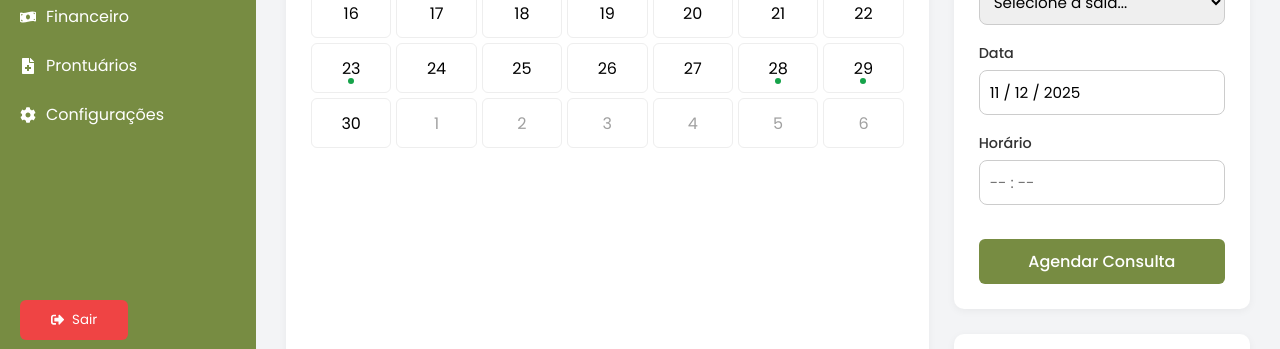
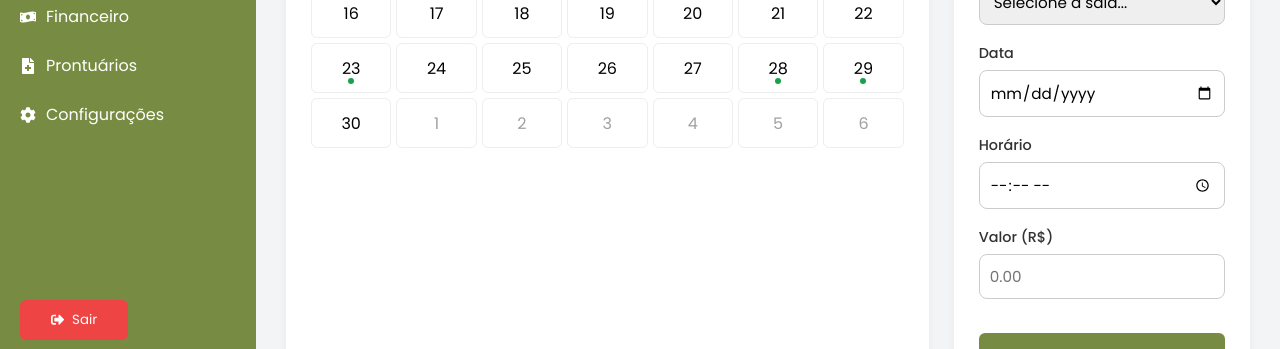
Before and after one commit to pedrovnsr/clinica-acolher, a React (Vite) app: page /agenda in a window 1280 px wide. Shown: the part 440-789 px from the top of the page. Built offline with nearby package versions, Linux system fonts and the light colour scheme; no server answers.

Commit message:
Feat: conexao com o banco de dados para o agendamento de consultas

```diff
--- a/src/components/Sidebar.tsx
+++ b/src/components/Sidebar.tsx
@@ -28,9 +28,9 @@ const Sidebar: React.FC = () => {
         </ul>
       </nav>
 
-      <div className="sidebar-footer">
+      <div className="sidebar-footer" onClick={() => window.location.href = "/"}>
         <button className="logout-btn">
-          <FaSignOutAlt /> <span onClick={() => window.location.href = "/"}>Sair</span>
+          <FaSignOutAlt /> <span>Sair</span>
         </button>
       </div>
     </aside>
--- a/src/controller/api.tsx
+++ b/src/controller/api.tsx
@@ -27,3 +27,27 @@ export function patientGuardianRegistration(payload : object) {
         }
     });
 }
+
+export function fetchPatients() {
+    return axios.get("http://localhost:8080/api/patients", {
+        headers: {
+            Authorization: `Bearer ${localStorage.getItem("token")}`,
+        }
+    });
+}
+
+export function fetchProfessionals() {
+    return axios.get("http://localhost:8080/api/users/get-professionals", {
+        headers: {
+            Authorization: `Bearer ${localStorage.getItem("token")}`,
+        }
+    });
+}
+
+export function createAppointment(payload: object) {
+    return axios.post("http://localhost:8080/api/appointments", payload, {
+        headers: {
+            Authorization: `Bearer ${localStorage.getItem("token")}`,
+        }
+    });
+}
--- a/src/pages/Agenda.tsx
+++ b/src/pages/Agenda.tsx
@@ -1,7 +1,8 @@
-import React, { useState } from 'react';
+import React, { useState, useEffect } from 'react';
 import Sidebar from '../components/Sidebar';
 import NotificationHeader from '../components/NotificationHeader';
 import "../styles/Agenda.css";
+import { fetchProfessionals, fetchPatients, createAppointment } from '../controller/api';
 
 const StatusDot = ({ color }: { color: string }) => (
   <span className="status-dot" style={{ backgroundColor: color }}></span>
@@ -28,6 +29,102 @@ const Agenda = () => {
     { day: 30 }, { day: 1, isFaded: true }, { day: 2, isFaded: true }, { day: 3, isFaded: true }, { day: 4, isFaded: true }, { day: 5, isFaded: true }, { day: 6, isFaded: true },
   ];
 
+  const [professionals, setProfessionals] = useState<Array<{ id: number; name: string }>>([]);
+  const [patients, setPatients] = useState<Array<{ id: number; name: string }>>([]);
+  const [formAppointment, setFormAppointment] = useState({
+    patientId: '',
+    professionalId: '',
+    appointmentDate: '',
+    appointmentTime: '',
+    amount: '',
+  });
+
+  const [isSubmitting, setIsSubmitting] = useState(false);
+
+  useEffect(() => {
+    async function fetchData() {
+      try {
+        const professionalsResponse = await fetchProfessionals();
+        setProfessionals(professionalsResponse.data);
+        const patientsResponse = await fetchPatients();
+        setPatients(patientsResponse.data);
+      } catch (error) {
+        console.error("Erro ao buscar dados:", error);
+      }
+    }
+    fetchData();
+  }, []);
+
+
+  // yyyy-mm-dd → dd-MM-yyyy
+  function formatDateToDDMMYYYY(dateString: string): string {
+    if (!dateString) return '';
+    const [year, month, day] = dateString.split('-');
+    return `${day}-${month}-${year}`;
+  }
+
+  // HH:mm:ss → HH:mm
+  function formatTime(timeString: string): string {
+    if (!timeString) return '';
+    return timeString.slice(0, 5);
+  }
+
+  // Junta data e hora no formato dd-MM-yyyy HH:mm
+  function buildAppointmentDateTime(date: string, time: string): string {
+    const formattedDate = formatDateToDDMMYYYY(date);
+    const formattedTime = formatTime(time);
+    return formattedDate && formattedTime ? `${formattedDate} ${formattedTime}` : '';
+  }
+
+  function handleChange(event: React.ChangeEvent<HTMLInputElement | HTMLSelectElement>) {
+    const { name, value } = event.target;
+    setFormAppointment(prevState => ({
+      ...prevState,
+      [name]: value,
+    }));
+  }
+
+  async function handleSubmit(event: React.FormEvent) {
+    event.preventDefault();
+
+    const appointmentDateTime = buildAppointmentDateTime(
+      formAppointment.appointmentDate,
+      formAppointment.appointmentTime
+    );
+
+    if (!formAppointment.patientId || !formAppointment.professionalId || !appointmentDateTime || !formAppointment.amount) {
+      alert("Preencha todos os campos obrigatórios antes de agendar.");
+      return;
+    }
+
+    setIsSubmitting(true);
+
+    const payloadToSend = {
+      patientId: formAppointment.patientId,
+      professionalId: formAppointment.professionalId,
+      appointmentDate: appointmentDateTime,
+      amount: parseFloat(formAppointment.amount),
+    };
+
+    try {
+      await createAppointment(payloadToSend);
+      alert("Consulta agendada com sucesso!");
+      setFormAppointment({
+        patientId: '',
+        professionalId: '',
+        appointmentDate: '',
+        appointmentTime: '',
+        amount: '',
+      });
+    } catch (error) {
+      console.error("Erro ao agendar consulta:", error);
+      alert("Ocorreu um erro ao agendar a consulta. Tente novamente.");
+    } finally {
+      setIsSubmitting(false);
+    }
+  }
+
+  // === Renderização ===
   return (
     <div className="agenda-container-main">
       <Sidebar />
@@ -45,39 +142,93 @@ const Agenda = () => {
                 ))}
               </div>
             </div>
+
             <div className="agenda-sidebar">
               <div className="form-card">
                 <h2 className="card-title">Agendar Consulta</h2>
-                <form>
+                <form onSubmit={handleSubmit}>
                   <div className="form-group">
                     <label className="form-label">Paciente</label>
-                    <select className="form-input" defaultValue="">
+                    <select
+                      name="patientId"
+                      className="form-input"
+                      value={formAppointment.patientId}
+                      onChange={handleChange}
+                    >
                       <option value="" disabled>Selecione o paciente...</option>
+                      {patients?.map((patient) => (
+                        <option key={patient.id} value={patient.id}>{patient.name}</option>
+                      ))}
                     </select>
                   </div>
+
                   <div className="form-group">
                     <label className="form-label">Profissional</label>
-                    <select className="form-input" defaultValue="">
+                    <select
+                      name="professionalId"
+                      className="form-input"
+                      value={formAppointment.professionalId}
+                      onChange={handleChange}
+                    >
                       <option value="" disabled>Selecione o profissional...</option>
+                      {professionals?.map((professional) => (
+                        <option key={professional.id} value={professional.id}>{professional.name}</option>
+                      ))}
                     </select>
                   </div>
+
                   <div className="form-group">
                     <label className="form-label">Sala</label>
                     <select className="form-input" defaultValue="">
                       <option value="" disabled>Selecione a sala...</option>
                     </select>
                   </div>
+
                   <div className="form-group">
                     <label className="form-label">Data</label>
-                    <input type="text" className="form-input" defaultValue="11 / 12 / 2025" />
+                    <input
+                      type="date"
+                      name="appointmentDate"
+                      className="form-input"
+                      value={formAppointment.appointmentDate}
+                      onChange={handleChange}
+                    />
                   </div>
+
                   <div className="form-group">
                     <label className="form-label">Horário</label>
-                    <input type="text" className="form-input" placeholder="-- : --" />
+                    <input
+                      type="time"
+                      name="appointmentTime"
+                      className="form-input"
+                      value={formAppointment.appointmentTime}
+                      onChange={handleChange}
+                    />
                   </div>
-                  <button type="submit" className="form-button">Agendar Consulta</button>
+
+                  <div className="form-group">
+                    <label className="form-label">Valor (R$)</label>
+                    <input
+                      type="number"
+                      name="amount"
+                      className="form-input"
+                      placeholder="0.00"
+                      step="0.01"
+                      value={formAppointment.amount}
+                      onChange={handleChange}
+                    />
+                  </div>
+
+                  <button
+                    type="submit"
+                    className="form-button"
+                    disabled={isSubmitting}
+                  >
+                    {isSubmitting ? "Agendando..." : "Agendar Consulta"}
+                  </button>
                 </form>
               </div>
+
               <div className="legend-card">
                 <h3 className="card-title">Legenda de Status</h3>
                 <div>
```
